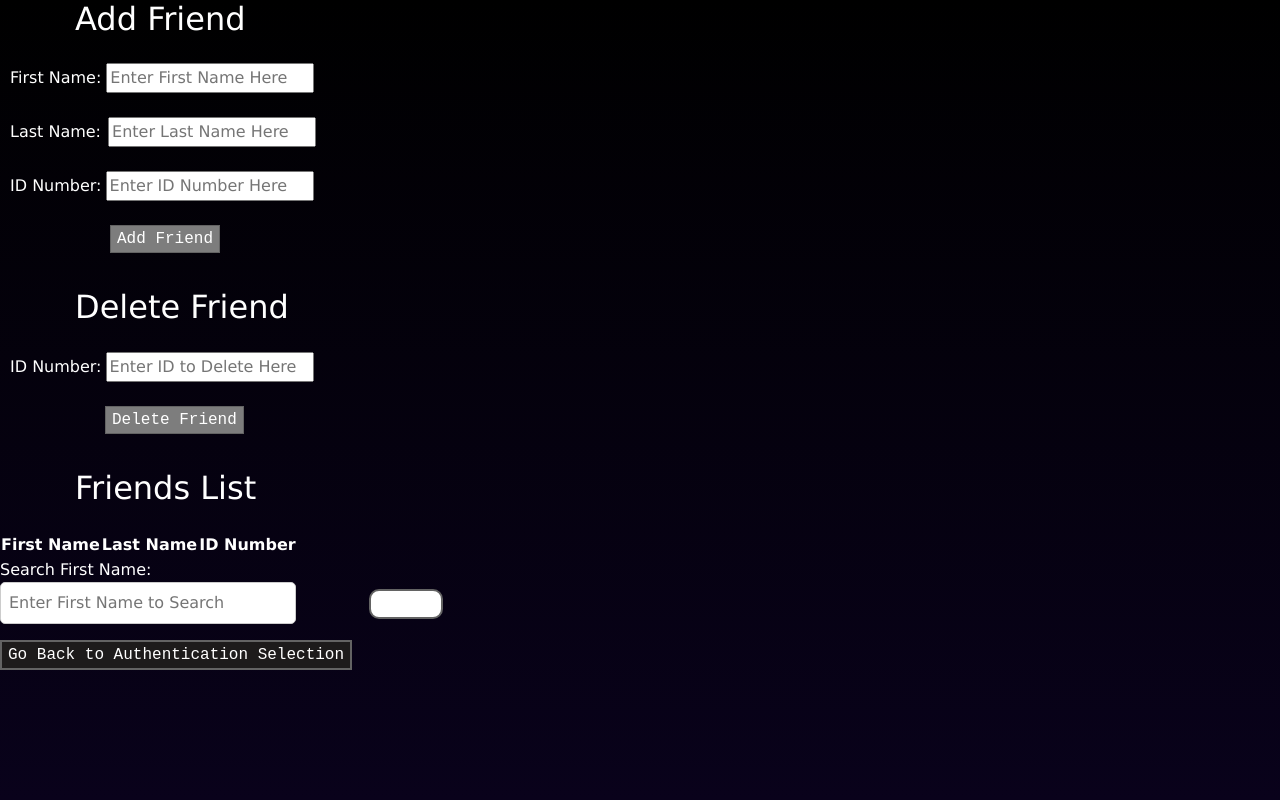
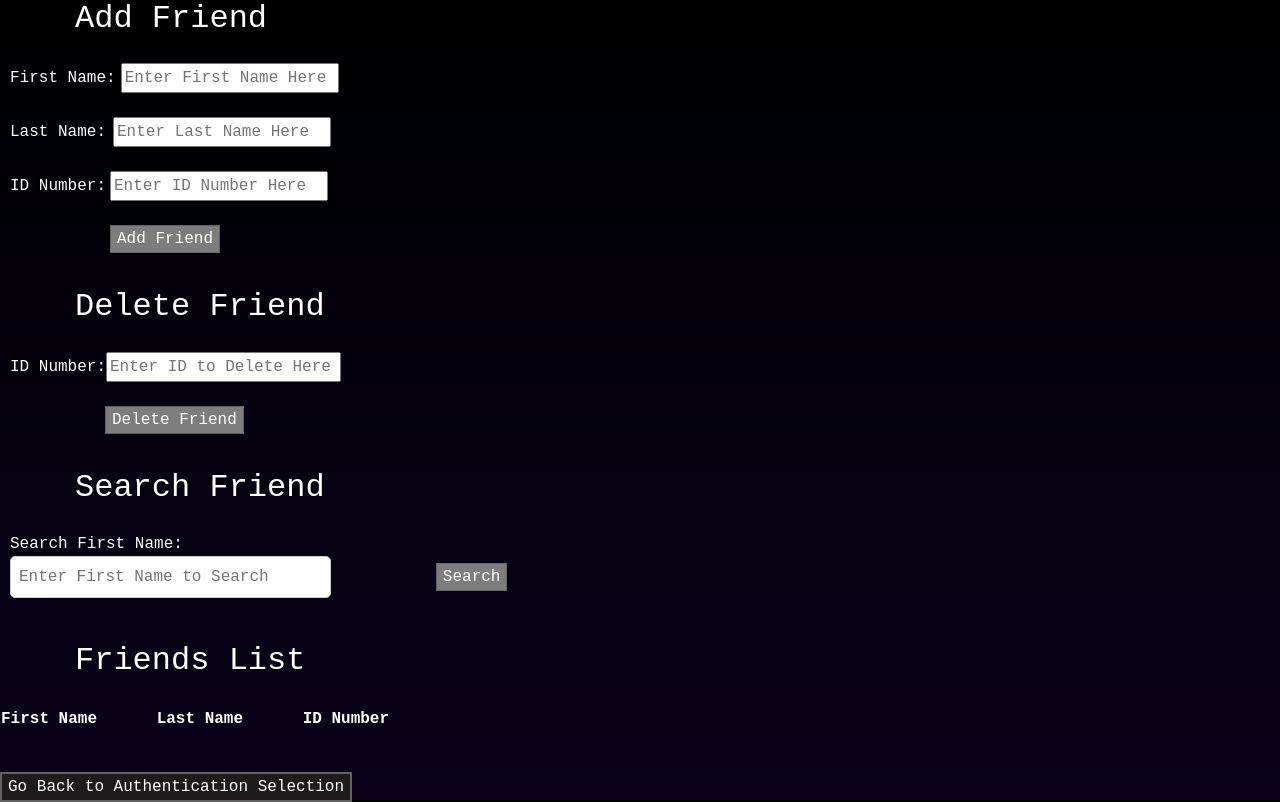
Before and after one commit to stayfrostiii/Congo-Market, a React (Create React App) app in the folder React/app-name/: page /add_friend in a window 1280 px wide. Built offline with nearby package versions, Linux system fonts and the light colour scheme.

Commit message:
friend css changes

```diff
--- a/React/app-name/src/Pages/AddFriend/AddFriendForm.css
+++ b/React/app-name/src/Pages/AddFriend/AddFriendForm.css
@@ -8,6 +8,7 @@
 }
 
 .friend-header {
+    font-family: 'Courier New', Courier, monospace;
     text-align: left;
     margin-bottom: 25px;
     margin-left: 75px;
@@ -23,6 +24,10 @@
 
 .idnum {
     margin-left: 4px;
+}
+
+.delete-text {
+    width: 235px;
 }
 
 .friendList {
@@ -63,6 +68,34 @@
     opacity: 0.5;
 }
 
+.search-submit-button {
+    margin-left: 25px;
+    cursor: pointer;
+    background-color: rgb(125, 125, 125);
+    border-width: 1px;
+    border-style: solid;
+    margin-bottom: 35px;
+}
+
+.search-submit-button:hover {
+    opacity: 0.9;
+}
+
+.search-submit-button:active {
+    opacity: 0.5;
+}
+
+.search-msg {
+    margin-left: 10px;
+    font-family: 'Courier New', Courier, monospace;
+}
+
+.the-table {
+    font-family: 'Courier New', Courier, monospace;
+    margin-bottom: 40px;
+}
+
 .input-row {
     margin-left: 10px;
+    font-family: 'Courier New', Courier, monospace;
 }
--- a/React/app-name/src/Pages/AddFriend/AddFriendForm.js
+++ b/React/app-name/src/Pages/AddFriend/AddFriendForm.js
@@ -229,6 +229,7 @@ const AddFriendForm = () => {
         } else {
           setMessage(`Friend ${searchFirstName} does not exist.`);
         }
+        setSearchFirstName("")
       }
     } catch (error) {
       console.error("Error fetching friends list:", error);
@@ -280,13 +281,14 @@ const AddFriendForm = () => {
           Add Friend
         </button>
       </form>
+
       <h2 className="friend-header">Delete Friend</h2>
       {/*Delete Function*/}
       <form onSubmit={handleDelete}>
         <label className="input-row">
           ID Number:
           <input
-            className="idnum"
+            className="delete-text"
             type="text"
             placeholder="Enter ID to Delete Here"
             value={deleteID}
@@ -299,16 +301,36 @@ const AddFriendForm = () => {
           Delete Friend
         </button>
       </form>
+
+      <h2 className="friend-header">Search Friend</h2>
+      {/*Search for Friend*/}
+      <form onSubmit={handleSearch}>
+        <label className="input-row">
+          Search First Name:
+          <input
+            className="search-input"
+            type="text"
+            placeholder="Enter First Name to Search"
+            value={searchFirstName}
+            onChange={(e) => setSearchFirstName(e.target.value)}
+          />
+        </label>
+        <button className="search-submit-button" type="submit">
+          Search
+        </button>
+      </form>
+
+      <p className="search-msg">{message}</p>
+
       {/* Display the friends list */}
       <div>
         <h2 className="friend-header">Friends List</h2>
-        <table>
+        <table className="the-table">
           <thead>
             <tr>
-              {" "}
               {/*Table Row*/}
-              <th>First Name</th> {/*Table Header*/}
-              <th>Last Name</th>
+              <th>First Name  &#160;  &#160;  &#160;</th> {/*Table Header*/}
+              <th>Last Name  &#160;  &#160;  &#160;</th>
               <th>ID Number</th>
             </tr>
           </thead>
@@ -322,7 +344,7 @@ const AddFriendForm = () => {
                 index //for each friend in friends, generate a new row with first, last, and ID
               ) => (
                 <tr key={index}>
-                  <td>{friend.firstName}</td>{" "}
+                  <td>{friend.firstName}</td>
                   {/*Next 3 lines display first, last, and id of current friend in "friends" */}
                   <td>{friend.lastName}</td>
                   <td>{friend.idNumber}</td>
@@ -332,23 +354,7 @@ const AddFriendForm = () => {
           </tbody>
         </table>
       </div>
-      {/*Search for Friend*/}
-      <form onSubmit={handleSearch}>
-        <label>
-          Search First Name:
-          <input
-            className="search-input"
-            type="text"
-            placeholder="Enter First Name to Search"
-            value={searchFirstName}
-            onChange={(e) => setSearchFirstName(e.target.value)}
-          />
-        </label>
-        <button className="submit-button" type="submit">
-          Search
-        </button>
-      </form>
-      <p>{message}</p>
+
       {/* Button to navigate back to the authentication selection page */}
       <button onClick={handleGoBack}>
         Go Back to Authentication Selection
```
